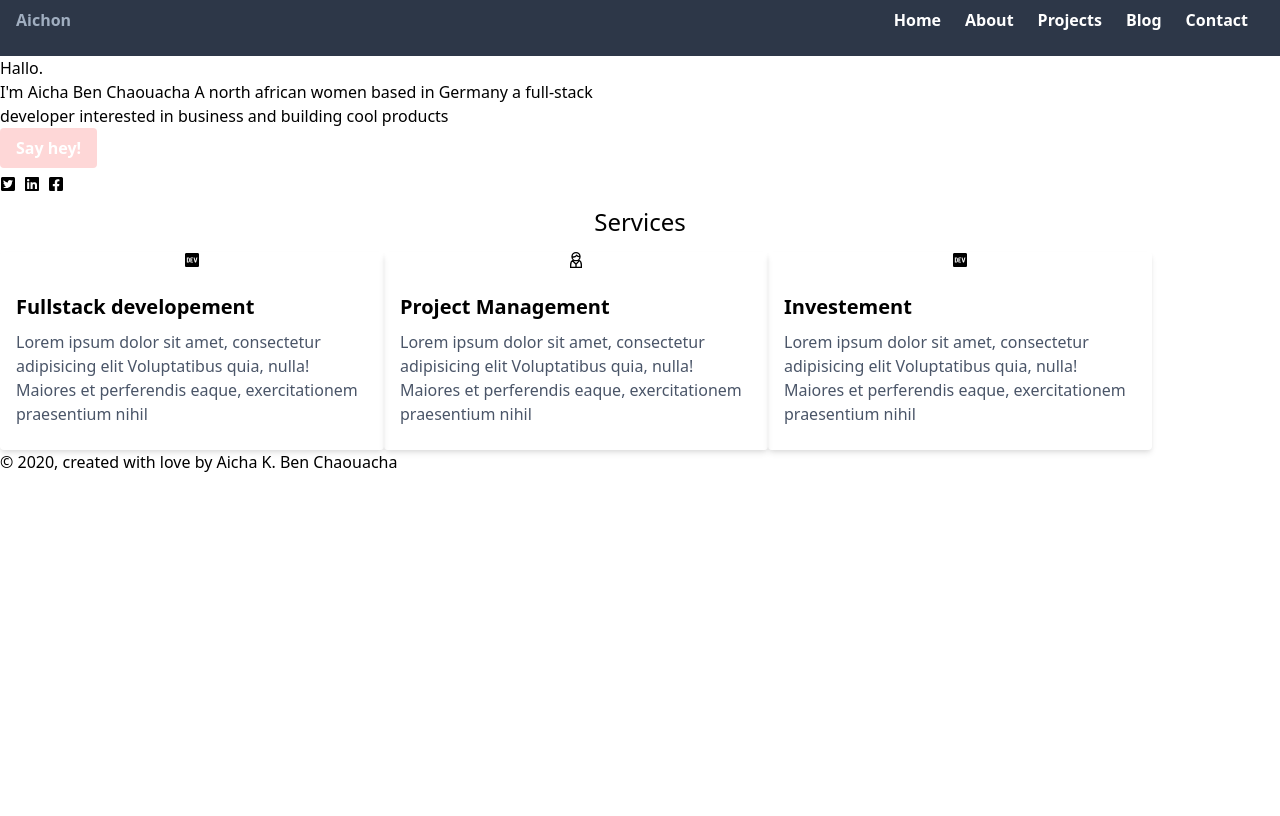
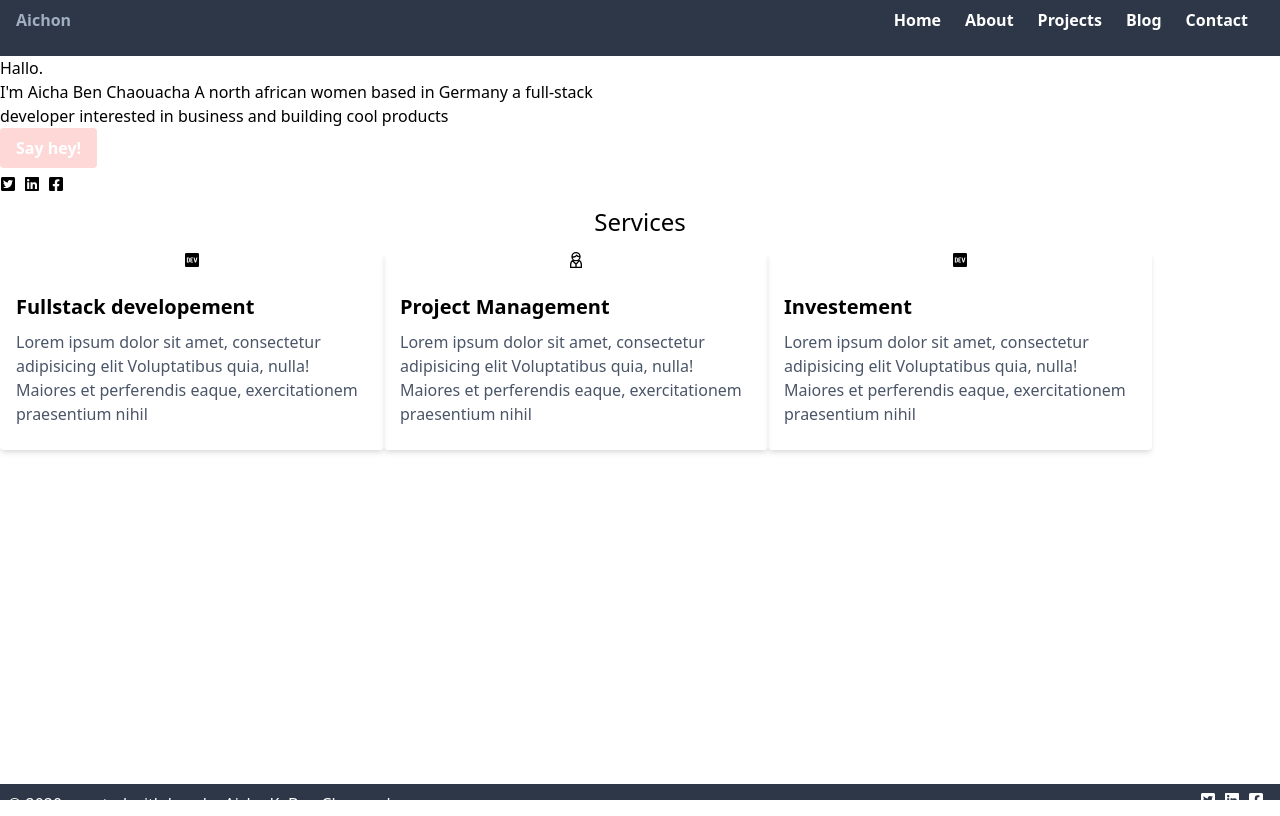
Before and after one commit to aichonK/gatsbyWebsite, a Gatsby site: page / in a window 1280 px wide. Built offline with nearby package versions, Linux system fonts and the light colour scheme; Gatsby itself is replaced by a stand-in of ours.

Commit message:
Footer styling

```diff
--- a/src/components/HeroComponent.jsx
+++ b/src/components/HeroComponent.jsx
@@ -19,13 +19,15 @@ const HeroComponent = () => {
        <div className="flex">
          <div className="w-1/2 ">
            <h1 className="block">Hallo.</h1>
-           I'm Aicha Ben Chaouacha
-           A north african women
-           based in Germany
-           a full-stack developer  interested in business and building cool products
-           <button className="bg-red-200 text-white hover:bg-red-500 font-bold py-2 px-4 rounded block"> Say hey!</button>
+           I'm Aicha Ben Chaouacha A north african women based in Germany a
+           full-stack developer interested in business and building cool
+           products
+           <button className="bg-red-200 text-white hover:bg-red-500 font-bold py-2 px-4 rounded block">
+             {" "}
+             Say hey!
+           </button>
            <div>
-             <SocialLinks></SocialLinks>
+             <SocialLinks styleClass="mt-2"></SocialLinks>
            </div>
          </div>
          {/* <Img
--- a/src/components/constants/SocialLinks.js
+++ b/src/components/constants/SocialLinks.js
@@ -6,26 +6,26 @@ const data = [
   {
     id: 1,
     icon: <FaTwitterSquare />,
-    url: "",
+    url: "https://twitter.com/AichaChaouacha",
   },
   {
     id: 2,
     icon: <FaLinkedin />,
-    url: "",
+    url: "https://www.linkedin.com/in/aicha-ben-chaouacha-1a9417152/",
   },
   {
     id: 3,
     icon: <FaFacebookSquare />,
-    url: "",
+    url: "https://www.facebook.com/aichabenchaoucha",
   },
 ]
 //styleClass in case we want to customise the component
 const SocialLinks = ({styleClass}) => {
      return (
-       <ul className={`social-links flex mt-2 ${styleClass ? styleClass : ""}`}>
+       <ul className={`social-links flex  ${styleClass ? styleClass : ""}`}>
          {data.map(link => (
            <li key={link.id} className="mr-2">
-             <a href={link.url}>
+             <a href={link.url} target="_blank">
                {link.icon}
              </a>
            </li>
--- a/src/components/footer.js
+++ b/src/components/footer.js
@@ -1,9 +1,11 @@
 import React from 'react'
+import SocialLinks from './constants/SocialLinks'
 
-const Footer = ({author}) =>  (
-          <footer>
-          © {new Date().getFullYear()}, created with love by {author}
-        </footer>
-     )
+const Footer = ({ author }) => (
+  <footer className="bg-gray-800 p-2 text-white flex justify-between item-center absolute bottom-0 left-0 h-3 w-full">
+    © {new Date().getFullYear()}, created with love by {author}
+    <SocialLinks></SocialLinks>
+  </footer>
+)
 
 export default Footer
--- a/src/components/header.js
+++ b/src/components/header.js
@@ -62,7 +62,6 @@ const Header = ({ siteTitle }) => {
           </Link>
         ))}
       </div>
-
       {/* <div className="flex">
       {" "}
       {Pages.map(({ name, url }) => (
--- a/src/components/layout.js
+++ b/src/components/layout.js
@@ -25,13 +25,11 @@ const Layout = ({ children }) => {
   `)
 
   return (
-    <>
+    <div className="min-h-screen relative">
       <Header siteTitle={data.site.siteMetadata.title} />
-      <div>
-        <main>{children}</main>
-        <Footer author={data.site.siteMetadata.author} />
-      </div>
-    </>
+      <main className="mb-12">{children}</main>
+      <Footer author={data.site.siteMetadata.author} />
+    </div>
   )
 }
 
```
